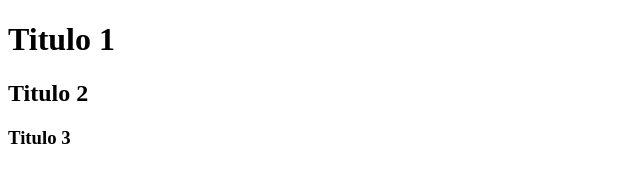
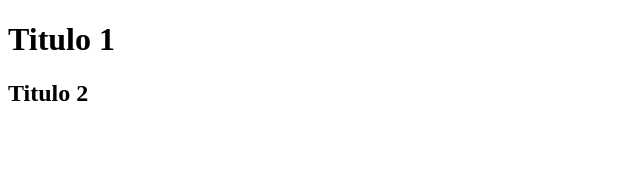
Before and after one commit to Piter31/RepoDePruebaVSC, a plain HTML site: page index.html in a window 1280 px wide. Shown: the full height of the page, 0-640 px from the left. Drawn offline with Linux system fonts and the light colour scheme.

Commit message:
cambios desde la pagina

```diff
--- a/index.html
+++ b/index.html
@@ -10,7 +10,6 @@
 <body>
     <h1>Titulo 1</h1>
     <h2>Titulo 2</h2>
-    <h3>Titulo 3</h3>
 </body>
 
 </html>
```
